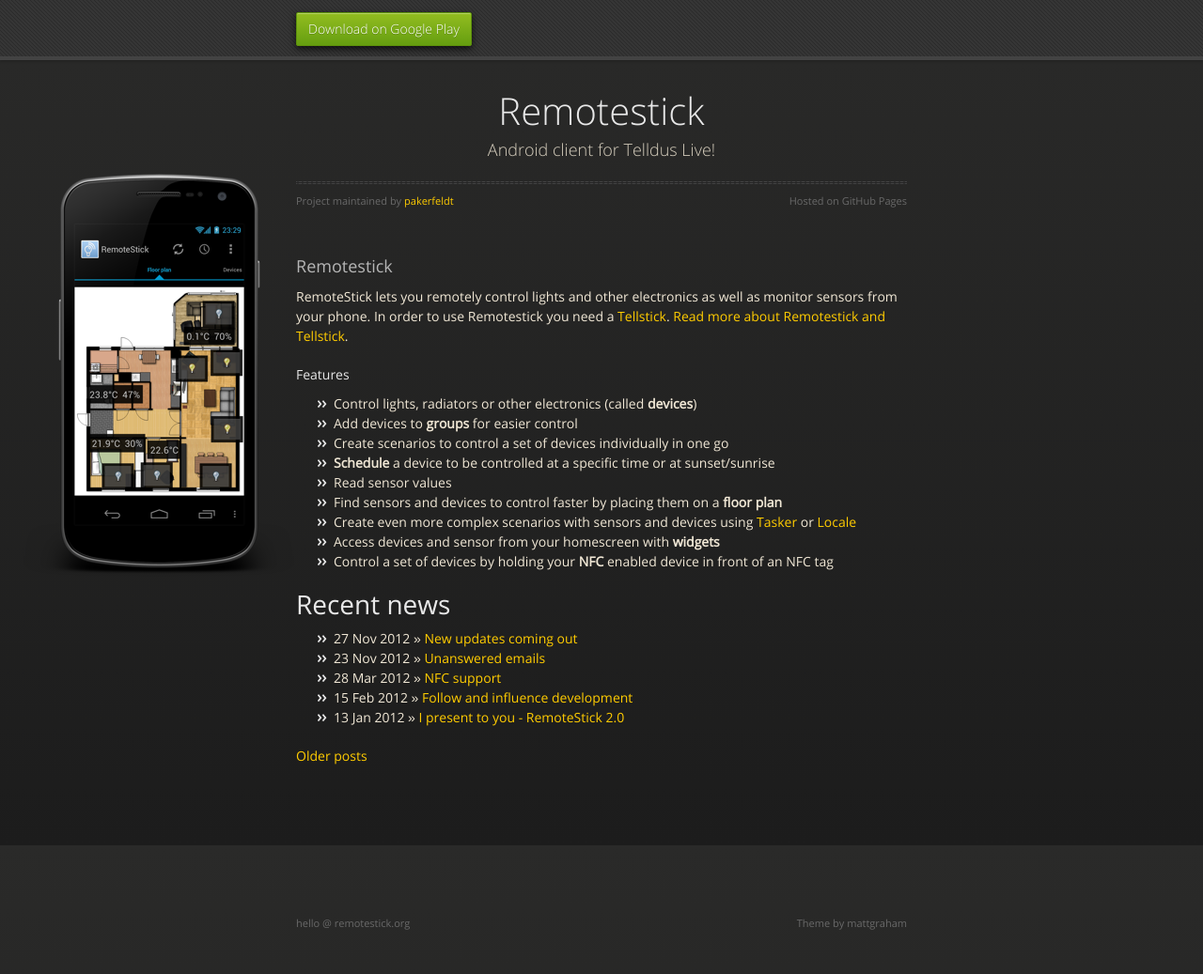
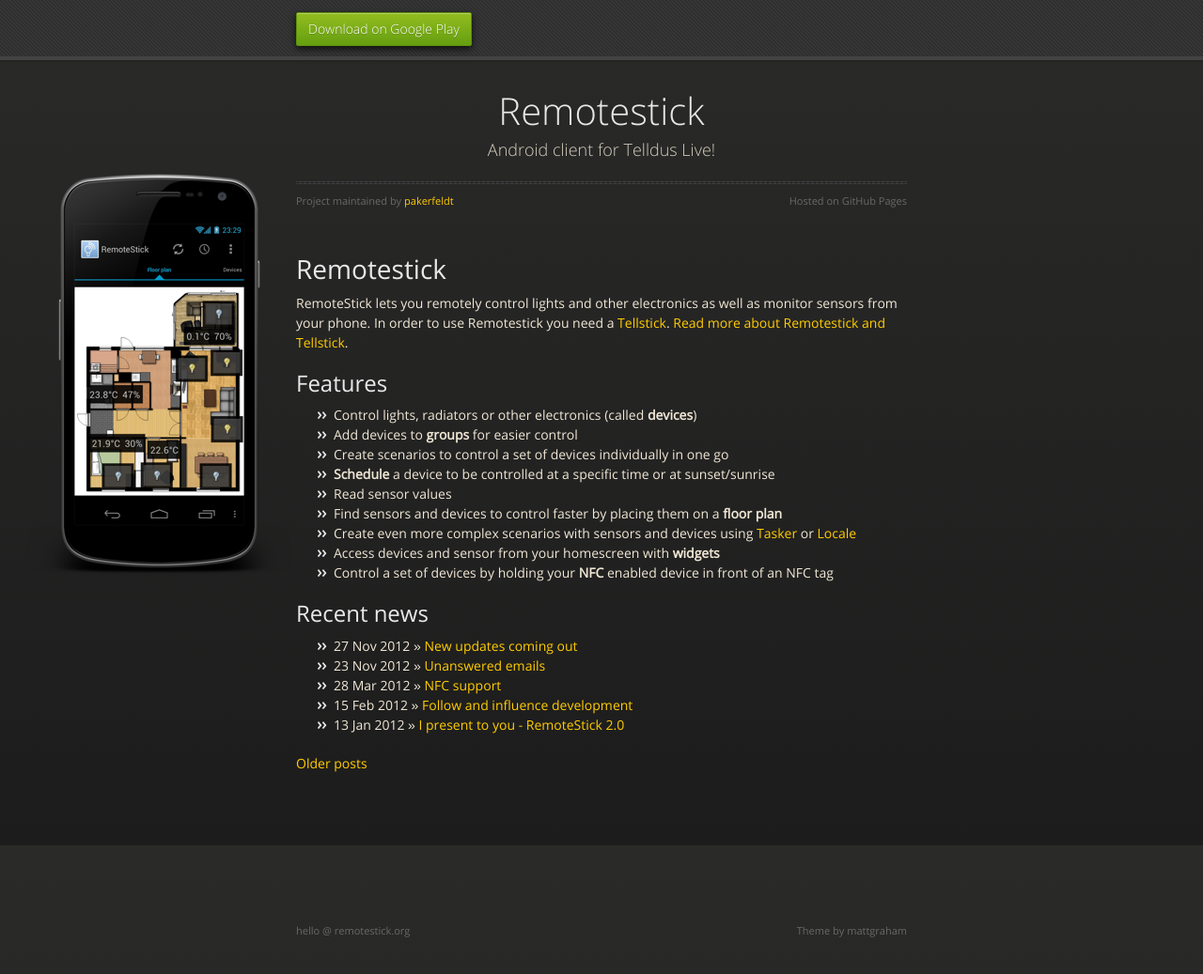
Before and after one commit to pakerfeldt/remotestick-server, a Jekyll site: the page built from index.html, in a window 1280 px wide and 1138 px high. Shown: the top 1037 px of the window at 94% size. Built offline with Jekyll 4.4.1, drawn with Linux system fonts in a browser that asks for light colours; nearby versions of some CDN libraries; Markdown is read by kramdown in place of the engine named in the settings.

Commit message:
Fixing headers

```diff
--- a/index.html
+++ b/index.html
@@ -4,12 +4,12 @@
 ---
 
 <div id="home">
-	<p><h3>Remotestick</h3>
+	<p><h1>Remotestick</h1>
 	RemoteStick lets you remotely control lights and other electronics as well as monitor sensors from your phone. In order to use Remotestick you
   need a <a href="http://www.telldus.com">Tellstick</a>. <a href="/about.html">Read more about Remotestick and Tellstick</a>.
 	</p>
   <p>
-    <h4>Features</h4>
+    <h2>Features</h2>
     <ul>
       <li>Control lights, radiators or other electronics (called <em>devices</em>)</li>
       <lI>Add devices to <em>groups</em> for easier control</li>
@@ -23,7 +23,7 @@
 
     </ul>
   </p>
-  <h1>Recent news</h1>
+  <h2>Recent news</h2>
   <ul class="posts">
   	{% for post in site.categories.news limit:5 %}
       <li><span>{{ post.date | date_to_string }}</span> &raquo; <a href="{{ post.url }}">{{ post.title }}</a></li>
```
